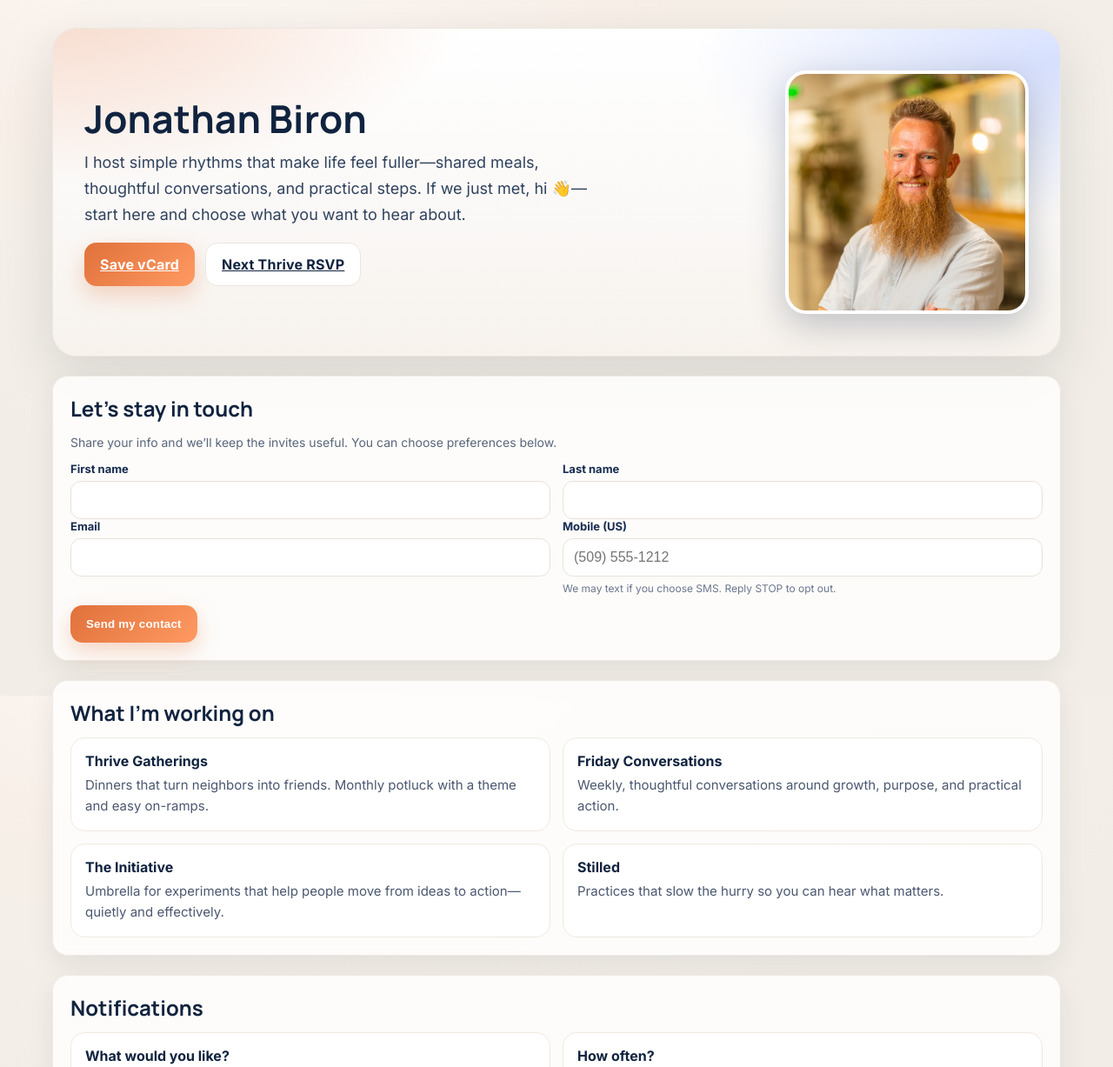
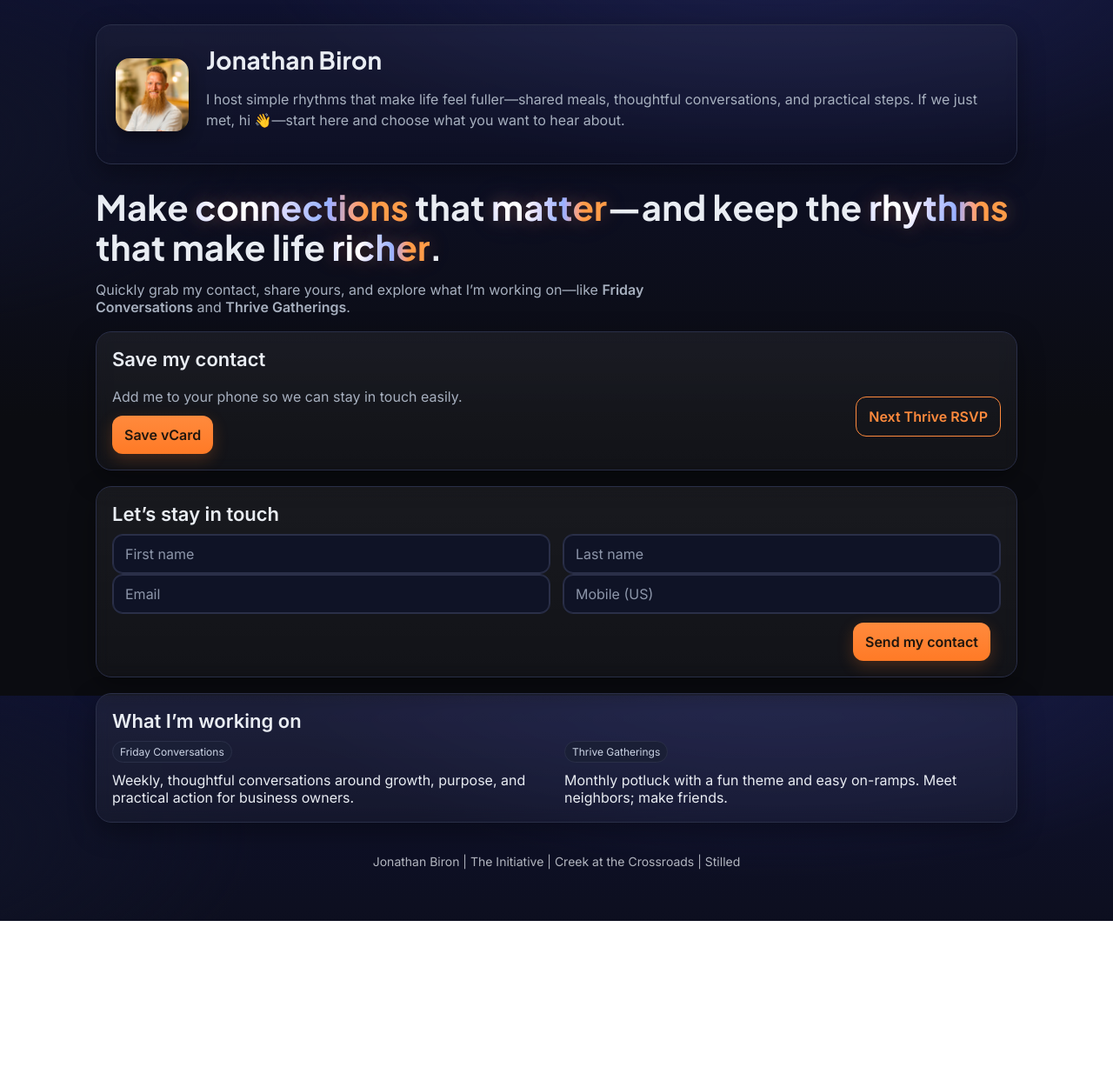
Before and after one commit to jonathanbiron/personal-hub, a website: page index.html in a window 1280 px wide. Shown: the top 1227 px of the page at 87% size. After the commit the page ends 1059 px from the top, so only its background shows below. Drawn offline with Linux system fonts and the light colour scheme.

Commit message:
Update index.html

```diff
--- a/index.html
+++ b/index.html
@@ -2,321 +2,238 @@
 <html lang="en">
 <head>
   <meta charset="utf-8" />
-  <meta name="viewport" content="width=device-width,initial-scale=1" />
+  <meta name="viewport" content="width=device-width, initial-scale=1" />
   <title>Jonathan Biron — Welcome</title>
 
+  <!-- Type: Inter + a softer rounded display for headings -->
   <link rel="preconnect" href="https://fonts.gstatic.com" crossorigin>
-  <link href="https://fonts.googleapis.com/css2?family=Inter:wght@400;500;600;700;800&family=Manrope:wght@600;700&display=swap" rel="stylesheet">
+  <link href="https://fonts.googleapis.com/css2?family=Inter:wght@400;500;600&family=Plus+Jakarta+Sans:wght@600;700&display=swap" rel="stylesheet">
 
   <style>
     :root{
-      /* Palette B with warm Ember accent */
-      --bg:#0f172a;         /* ink/indigo base for gradients */
-      --paper:#0b1220;      /* deeper backdrop */
-      --ink:#0b1220;
-      --text:#0e1a33;
-      --card:#ffffff;
-      --muted:#5b6472;
-      --line:#e8e8ee;
-
-      --ember:#e0713b;      /* primary accent */
-      --ember-2:#ff9a62;
-
-      --sand:#f6f3ee;       /* page base */
-      --glass:#ffffffcc;
+      /* Ember-ish accent on a dark canvas */
+      --bg-1:#0b0c11;        /* near-black */
+      --bg-2:#0f1230;        /* indigo undertone */
+      --ink:#e9edf3;         /* body text */
+      --muted:#a7b0bf;       /* secondary text */
+      --glass:#14182880;     /* card fill (50%) */
+      --glass-border:#2a2f48;/* subtle border */
+      --ember:#ff8a3d;       /* primary accent */
+      --ember-2:#ffd2b3;     /* warm highlight */
+      --success:#18c37e;
 
       --radius:18px;
-      --shadow-1:0 10px 30px rgba(15,23,42,.08);
-      --shadow-2:0 20px 60px rgba(15,23,42,.12);
-      --max:1200px;
+      --shadow:0 10px 30px rgba(0,0,0,.35);
+      --ring:0 0 0 1px var(--glass-border) inset;
     }
 
     *{box-sizing:border-box}
-    html,body{margin:0}
+    html,body{height:100%}
     body{
-      font-family:Inter,system-ui,Segoe UI,Roboto,Arial,sans-serif;
-      color:#10233f;
+      margin:0;
+      font-family:Inter,system-ui,Segoe UI,Roboto,Helvetica,Arial,sans-serif;
+      color:var(--ink);
       background:
-        radial-gradient(1200px 600px at 20% -10%, #fef9f5 0%, #f7efe8 40%, #f4efe8 60%, #f2eee7 100%),
-        radial-gradient(1000px 480px at 110% -20%, #ffe8db 0%, #f8efe8 55%, #f4efe8 100%);
+        radial-gradient(80vw 60vh at 70% -10%, #1b1f4a 0%, transparent 60%),
+        radial-gradient(60vw 50vh at -10% 20%, #101428 0%, transparent 55%),
+        linear-gradient(180deg, var(--bg-2) 0%, var(--bg-1) 60%);
       background-attachment: fixed;
+      -webkit-font-smoothing:antialiased;
+      -moz-osx-font-smoothing:grayscale;
     }
 
-    .container{max-width:var(--max);margin:0 auto;padding:32px 20px}
+    a{color:var(--ember);text-decoration:none}
+    .wrap{max-width:1100px;margin:0 auto;padding:28px 20px 60px}
 
-    /* HERO */
+    /* header */
     .hero{
-      position:relative;
-      border-radius:28px;
-      overflow:hidden;
-      padding:48px 36px;
-      box-shadow:var(--shadow-2);
-      background:
-        radial-gradient(800px 360px at 0% -10%, rgba(224,113,59,.28), transparent 60%),
-        radial-gradient(700px 300px at 100% 10%, rgba(53,102,255,.20), transparent 60%),
-        linear-gradient(180deg,#ffffff,#faf8f6 60%, #f7f2ec);
-      border:1px solid #ece7df;
+      display:flex;gap:20px;align-items:center;
+      background:linear-gradient(180deg, rgba(255,255,255,.04), rgba(255,255,255,0)) ;
+      border-radius:var(--radius);
+      padding:22px;
+      box-shadow:var(--shadow);
+      border:1px solid var(--glass-border);
+      backdrop-filter: blur(6px);
     }
-    .hero-grid{display:grid;grid-template-columns:1.2fr .9fr;gap:28px;align-items:center}
-    .headshot{
-      width:280px;height:280px;border-radius:24px;object-fit:cover;
-      backdrop-filter:saturate(120%);
-      box-shadow:0 12px 40px rgba(16,35,63,.25);
-      border:4px solid rgba(255,255,255,.9);
-      background:#fff;
-      justify-self:end;
+    .avatar{
+      width:84px;height:84px;border-radius:16px;overflow:hidden;flex:0 0 auto;
+      box-shadow:0 6px 18px rgba(0,0,0,.45), inset 0 0 0 1px rgba(255,255,255,.06);
     }
-    h1{font-family:Manrope,Inter,sans-serif;font-size:44px;line-height:1.08;letter-spacing:.2px;margin:0 0 12px}
-    .intro{font-size:18px;color:#30425d;line-height:1.65;margin:0 0 18px}
+    .avatar img{display:block;width:100%;height:100%;object-fit:cover}
+    .hero h1{
+      font-family:"Plus Jakarta Sans", Inter, system-ui, sans-serif;
+      font-weight:700;letter-spacing:.2px;margin:0 0 6px;font-size:28px;
+    }
+    .kicker{color:var(--muted);line-height:1.5}
 
-    .btn{
-      appearance:none;border:0;cursor:pointer;
-      border-radius:14px;padding:14px 18px;font-weight:700;letter-spacing:.2px;
-      display:inline-flex;align-items:center;gap:10px;transition:transform .04s ease, box-shadow .2s ease, filter .2s ease;
+    /* sparkling headline below header */
+    .headline{
+      margin:26px 0 14px;font-size:40px;line-height:1.15;
+      font-family:"Plus Jakarta Sans", Inter, sans-serif;font-weight:700;
+      letter-spacing:.2px;
     }
-    .btn:active{transform:translateY(1px)}
-    .btn.primary{
-      color:#fff;background:linear-gradient(135deg,var(--ember),var(--ember-2));
-      box-shadow:0 10px 24px rgba(224,113,59,.28);
+    .spark{
+      background-image: radial-gradient(60% 200% at 20% 50%, #ffffff 0%, #b6c2ff 40%, #7ea0ff 70%, var(--ember) 100%);
+      -webkit-background-clip:text;
+      background-clip:text;
+      color:transparent;
+      text-shadow:0 0 0 transparent;
+      filter:saturate(.4) brightness(.8);
+      transition:filter .5s ease, text-shadow .5s ease;
     }
-    .btn.ghost{
-      color:#10233f;background:#fff;border:1px solid #eae6df;
+    .spark.is-active{
+      filter:saturate(1) brightness(1.15);
+      text-shadow:0 0 20px rgba(255,138,61,.25), 0 0 36px rgba(126,160,255,.18);
     }
-    .btn-row{display:flex;gap:12px;flex-wrap:wrap}
+    .subhead{color:var(--muted);max-width:70ch}
 
-    /* SECTION CARD (glass style) */
-    .glass{
-      background:rgba(255,255,255,.82);
-      border:1px solid #efe9e0;
+    /* cards */
+    .card{
+      margin-top:18px;
+      background:linear-gradient(180deg, rgba(255,255,255,.06), rgba(255,255,255,.03));
+      border:1px solid var(--glass-border);
       border-radius:var(--radius);
-      box-shadow:var(--shadow-1);
-      backdrop-filter:saturate(140%) blur(6px);
-      padding:20px;
+      padding:18px;
+      box-shadow:var(--shadow);
+      backdrop-filter: blur(8px);
     }
-    .section{margin-top:22px}
-    .section h2{font-family:Manrope,Inter,sans-serif;font-size:24px;margin:0 0 12px}
-    .muted{color:#59667a;font-size:14px}
+    .card h2{margin:0 0 10px;font-size:22px}
+    .row{display:grid;grid-template-columns:1fr 1fr;gap:14px}
+    .row-3{display:grid;grid-template-columns:1fr 1fr;gap:18px}
+    @media (max-width:900px){ .row,.row-3{grid-template-columns:1fr} .headline{font-size:32px} }
 
-    /* FORM */
-    form .row{display:grid;grid-template-columns:1fr 1fr;gap:14px}
-    .field{display:flex;flex-direction:column}
-    label{font-weight:700;font-size:13px;margin:0 0 6px;color:#162c50}
-    input,select{
-      border:1px solid #e7e1d9;border-radius:12px;background:#fff;
-      padding:12px 12px;font-size:16px;outline:none;
+    input,button{
+      font:inherit;border-radius:12px;border:1px solid var(--glass-border);
+      padding:12px 14px;background-color:#0f1326;color:var(--ink);
+      outline:none;box-shadow:var(--ring);
     }
-    input:focus,select:focus{box-shadow:0 0 0 3px rgba(224,113,59,.18);border-color:#e8c9b7}
+    input::placeholder{color:#8d96aa}
+    button{
+      background:linear-gradient(180deg, var(--ember) 0%, #ff7a26 100%);
+      color:#20160e;border:none;cursor:pointer;font-weight:700;
+      box-shadow:0 6px 18px rgba(255,122,38,.22);
+    }
+    button.secondary{
+      background:transparent;color:var(--ember);border:1px solid var(--ember);
+      box-shadow:none
+    }
 
-    /* INITIATIVES */
-    .grid-2{display:grid;grid-template-columns:1fr 1fr;gap:14px}
-    .card{border:1px solid #efe9e0;border-radius:16px;padding:16px;background:#fff}
-    .card h3{margin:0 0 6px;font-size:16px}
-    .card p{margin:0;color:#4b5870;font-size:15px;line-height:1.6}
-
-    /* NOTIFICATIONS */
-    .choices{display:grid;grid-template-columns:1fr 1fr;gap:14px}
-    .tiny{font-size:12px;color:#6b778d;margin-top:6px}
-
-    /* ALERT */
-    .alert{margin-top:12px;border-radius:12px;padding:12px 14px;font-size:14px}
-    .ok{background:#eefcf4;border:1px solid #cfe9da;color:#155b3a}
-    .err{background:#fff3f1;border:1px solid #f2c9c2;color:#7c2b23}
-
-    /* FOOTER */
-    footer{margin:26px 0 50px;text-align:center;color:#57627a}
-    footer .bar{display:inline-block;border:1px solid #eee3d8;background:#fff;border-radius:999px;padding:10px 14px}
-
-    @media (max-width:1024px){
-      .hero-grid{grid-template-columns:1fr;gap:20px}
-      .headshot{justify-self:start;width:220px;height:220px}
-    }
-    @media (max-width:680px){
-      h1{font-size:36px}
-      .hero{padding:36px 18px}
-      form .row,.grid-2,.choices{grid-template-columns:1fr}
-    }
+    .footer{margin:36px 0 0;opacity:.75;font-size:14px;text-align:center}
+    .tag{display:inline-block;font-size:12px;padding:4px 8px;border-radius:999px;background:#1a1f36;border:1px solid var(--glass-border);color:#cbd3e4}
   </style>
 </head>
 <body>
-  <div class="container">
-    <!-- HERO -->
+  <div class="wrap">
+    <!-- Top card -->
     <section class="hero">
-      <div class="hero-grid">
-        <div>
-          <h1>Jonathan Biron</h1>
-          <p class="intro">
-            I host simple rhythms that make life feel fuller—shared meals, thoughtful conversations,
-            and practical steps. If we just met, hi 👋—start here and choose what you want to hear about.
-          </p>
-          <div class="btn-row">
-            <a class="btn primary" href="jonathan-biron.vcf" download>Save vCard</a>
-            <a class="btn ghost" href="https://docs.google.com/forms/d/e/1FAIpQLSd2I41x4NUbS_1cE-7sTnQpb0k0rjUZK_LBhOJLmWB7sc3YjA/viewform?usp=header" target="_blank" rel="noopener">Next Thrive RSVP</a>
-          </div>
-        </div>
-        <img class="headshot" src="headshot.jpg" alt="Headshot of Jonathan Biron" />
+      <div class="avatar">
+        <!-- replace with your image path -->
+        <img src="/headshot.jpg" alt="Jonathan Biron">
+      </div>
+      <div>
+        <h1>Jonathan Biron</h1>
+        <p class="kicker">I host simple rhythms that make life feel fuller—shared meals, thoughtful conversations, and practical steps. If we just met, hi 👋—start here and choose what you want to hear about.</p>
       </div>
     </section>
 
-    <!-- CONTACT (glass card) -->
-    <section class="section glass">
-      <h2>Let’s stay in touch</h2>
-      <p class="muted">Share your info and we’ll keep the invites useful. You can choose preferences below.</p>
-      <form id="mainForm">
-        <div class="row" style="margin-top:8px">
-          <div class="field">
-            <label for="first">First name</label>
-            <input id="first" name="first" autocomplete="given-name" required>
-          </div>
-          <div class="field">
-            <label for="last">Last name</label>
-            <input id="last" name="last" autocomplete="family-name" required>
-          </div>
+    <!-- Superhuman-like headline -->
+    <h2 class="headline">
+      Make <span class="spark">connections</span> that
+      <span class="spark">matter</span>—and keep the
+      <span class="spark">rhythms</span> that make life
+      <span class="spark">richer</span>.
+    </h2>
+    <p class="subhead">Quickly grab my contact, share yours, and explore what I’m working on—like <strong>Friday Conversations</strong> and <strong>Thrive Gatherings</strong>.</p>
+
+    <!-- Save my contact -->
+    <section class="card">
+      <h2>Save my contact</h2>
+      <div class="row">
+        <div>
+          <p class="kicker" style="margin:8px 0 10px">Add me to your phone so we can stay in touch easily.</p>
+          <a href="/jonathan-biron.vcf" download>
+            <button type="button">Save vCard</button>
+          </a>
         </div>
-        <div class="row">
-          <div class="field">
-            <label for="email">Email</label>
-            <input id="email" name="email" type="email" autocomplete="email" required>
-          </div>
-          <div class="field">
-            <label for="phone">Mobile (US)</label>
-            <input id="phone" name="phone" inputmode="tel" placeholder="(509) 555-1212" required>
-            <div class="tiny">We may text if you choose SMS. Reply STOP to opt out.</div>
-          </div>
-        </div>
-        <div class="btn-row" style="margin-top:12px">
-          <button class="btn primary" type="submit" data-action="contact">Send my contact</button>
-        </div>
-        <input type="text" id="company" name="company" style="display:none" autocomplete="off">
-        <div id="msg"></div>
-      </form>
-    </section>
-
-    <!-- WHAT I'M WORKING ON -->
-    <section class="section glass">
-      <h2>What I’m working on</h2>
-      <div class="grid-2">
-        <div class="card">
-          <h3>Thrive Gatherings</h3>
-          <p>Dinners that turn neighbors into friends. Monthly potluck with a theme and easy on-ramps.</p>
-        </div>
-        <div class="card">
-          <h3>Friday Conversations</h3>
-          <p>Weekly, thoughtful conversations around growth, purpose, and practical action.</p>
-        </div>
-        <div class="card">
-          <h3>The Initiative</h3>
-          <p>Umbrella for experiments that help people move from ideas to action—quietly and effectively.</p>
-        </div>
-        <div class="card">
-          <h3>Stilled</h3>
-          <p>Practices that slow the hurry so you can hear what matters.</p>
+        <div style="display:flex;align-items:center;gap:10px;justify-content:flex-end">
+          <a href="https://forms.gle/YDDkWbwkq3puGeTG8" target="_blank" rel="noopener">
+            <button class="secondary" type="button">Next Thrive RSVP</button>
+          </a>
         </div>
       </div>
     </section>
 
-    <!-- NOTIFICATIONS -->
-    <section class="section glass">
-      <h2>Notifications</h2>
-      <div class="choices">
-        <div class="card">
-          <strong>What would you like?</strong>
-          <div style="margin-top:10px;display:grid;grid-template-columns:1fr 1fr;gap:8px">
-            <label><input type="checkbox" name="thrive_invites"> Thrive invites</label>
-            <label><input type="checkbox" name="friday_reminders"> Friday reminders</label>
-            <label><input type="checkbox" name="updates"> Occasional updates</label>
-            <label><input type="checkbox" name="real_insights"> Real estate insights</label>
-          </div>
+    <!-- Let’s stay in touch (Supabase form) -->
+    <section class="card">
+      <h2>Let’s stay in touch</h2>
+      <form id="contact-form">
+        <div class="row">
+          <input name="first_name" placeholder="First name" required>
+          <input name="last_name" placeholder="Last name" required>
         </div>
-        <div class="card">
-          <strong>How often?</strong>
-          <div style="margin-top:10px">
-            <select name="frequency">
-              <option value="invites_only">Only invites</option>
-              <option value="monthly">Monthly digest</option>
-              <option value="weekly">Weekly</option>
-            </select>
-          </div>
-          <div style="margin-top:14px">
-            <strong>How should we reach you?</strong>
-            <div style="margin-top:8px;display:grid;grid-template-columns:repeat(3,1fr);gap:8px">
-              <label><input type="checkbox" name="channel_email"> Email</label>
-              <label><input type="checkbox" name="channel_sms"> Text</label>
-              <label><input type="checkbox" name="channel_app"> App (soon)</label>
-            </div>
-          </div>
+        <div class="row">
+          <input name="email" type="email" placeholder="Email" required>
+          <input name="phone" inputmode="tel" placeholder="Mobile (US)">
+        </div>
+        <div style="display:flex;gap:12px;align-items:center;justify-content:flex-end;margin-top:10px">
+          <button id="send-btn" type="submit">Send my contact</button>
+          <span id="status" class="kicker" aria-live="polite"></span>
+        </div>
+      </form>
+    </section>
+
+    <!-- What I’m working on -->
+    <section class="card">
+      <h2>What I’m working on</h2>
+      <div class="row-3">
+        <div>
+          <span class="tag">Friday Conversations</span>
+          <p style="margin:10px 0 0">Weekly, thoughtful conversations around growth, purpose, and practical action for business owners.</p>
+        </div>
+        <div>
+          <span class="tag">Thrive Gatherings</span>
+          <p style="margin:10px 0 0">Monthly potluck with a fun theme and easy on-ramps. Meet neighbors; make friends.</p>
         </div>
       </div>
-      <div class="btn-row" style="margin-top:14px">
-        <button class="btn primary" type="button" id="saveAll">Save preferences</button>
-      </div>
-      <div id="msg2"></div>
     </section>
 
-    <footer>
-      <div class="bar">Jonathan Biron | The Initiative | Creek at the Crossroads | Stilled | Friday Conversations</div>
-    </footer>
+    <p class="footer">Jonathan Biron | The Initiative | Creek at the Crossroads | Stilled</p>
   </div>
 
   <script>
-    const FORM_SECRET = 'REPLACE_WITH_FORM_SECRET';
+    // scroll-activated highlight
+    const sparks = [...document.querySelectorAll('.spark')];
+    const io = new IntersectionObserver(entries=>{
+      entries.forEach(e=>{
+        if(e.isIntersecting){ e.target.classList.add('is-active'); }
+      })
+    }, {threshold: 0.6});
+    sparks.forEach(s=>io.observe(s));
 
-    function payload(includePrefs){
-      const f = document;
-      const channels=[];
-      if (f.querySelector('input[name="channel_email"]')?.checked) channels.push('email');
-      if (f.querySelector('input[name="channel_sms"]')?.checked) channels.push('sms');
-      if (f.querySelector('input[name="channel_app"]')?.checked) channels.push('app');
-
-      const prefs = includePrefs ? {
-        thrive_invites:   !!f.querySelector('input[name="thrive_invites"]')?.checked,
-        friday_reminders: !!f.querySelector('input[name="friday_reminders"]')?.checked,
-        updates:          !!f.querySelector('input[name="updates"]')?.checked,
-        real_insights:    !!f.querySelector('input[name="real_insights"]')?.checked,
-        frequency:        f.querySelector('select[name="frequency"]')?.value || 'invites_only',
-        channels
-      } : undefined;
-
-      return {
-        first: f.getElementById('first').value.trim(),
-        last:  f.getElementById('last').value.trim(),
-        email: f.getElementById('email').value.trim(),
-        phone: f.getElementById('phone').value.trim(),
-        honeypot: f.getElementById('company').value || '',
-        source:'hub',
-        prefs
-      };
-    }
-
-    async function submit(data){
-      const res = await fetch('/api/submit',{
-        method:'POST',
-        headers:{'Content-Type':'application/json','X-Form-Secret':FORM_SECRET},
-        body:JSON.stringify(data)
-      });
-      let json = {};
-      try { json = await res.json(); } catch {}
-      return { ok: res.ok && json.ok, status: res.status };
-    }
-
-    const form = document.getElementById('mainForm');
-    const msg  = document.getElementById('msg');
-    const msg2 = document.getElementById('msg2');
+    // supabase form → serverless
+    const form = document.getElementById('contact-form');
+    const statusEl = document.getElementById('status');
+    const btn = document.getElementById('send-btn');
 
     form.addEventListener('submit', async (e)=>{
       e.preventDefault();
-      msg.innerHTML='';
-      const { ok, status } = await submit(payload(false));
-      msg.innerHTML = ok
-        ? '<div class="alert ok">Thanks—your contact is saved. You can set preferences below anytime.</div>'
-        : `<div class="alert err">Something went wrong (${status}). Please check fields and try again.</div>`;
-    });
-
-    document.getElementById('saveAll').addEventListener('click', async ()=>{
-      msg2.innerHTML='';
-      const { ok, status } = await submit(payload(true));
-      msg2.innerHTML = ok
-        ? '<div class="alert ok">Preferences saved. You can update them anytime.</div>'
-        : `<div class="alert err">Couldn’t save (${status}). Please try again.</div>`;
+      const data = Object.fromEntries(new FormData(form));
+      btn.disabled = true; statusEl.textContent = 'Sending…';
+      try{
+        const r = await fetch('/api/submit', {
+          method:'POST',
+          headers:{'Content-Type':'application/json','x-form-secret': (window.FORM_SECRET||'')},
+          body: JSON.stringify(data)
+        });
+        if(!r.ok){ throw new Error('Server'); }
+        const j = await r.json();
+        statusEl.textContent = 'Thanks!'; statusEl.style.color = getComputedStyle(document.documentElement).getPropertyValue('--success');
+        form.reset();
+      }catch(err){
+        statusEl.textContent = 'Something went wrong. Please try again.';
+      }finally{
+        btn.disabled = false;
+      }
     });
   </script>
 </body>
```
